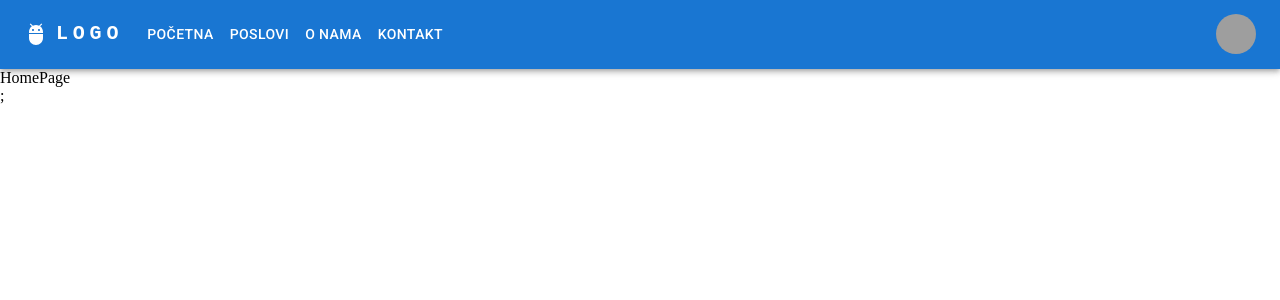
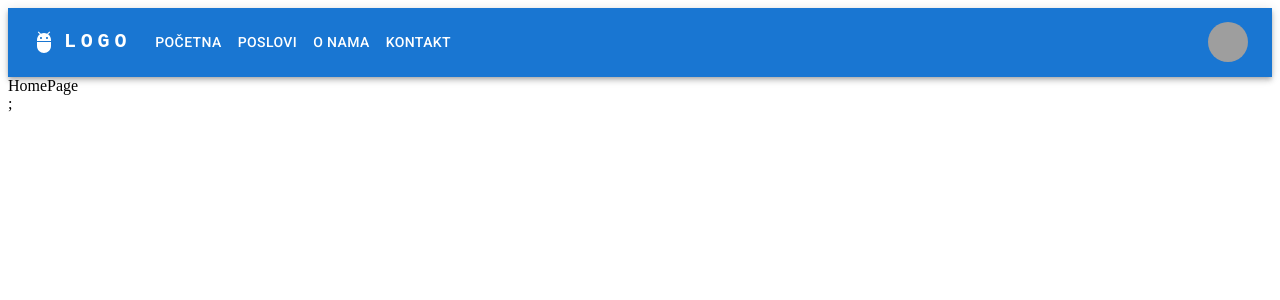
Before and after one commit to gligor99/poslovi_ras_frontend, a React (Vite) app: page / in a window 1280 px wide. Shown: the top 300 px of the page. Built offline with nearby package versions, Linux system fonts and the light colour scheme; grey boxes are pictures that could not be loaded.

Commit message:
Revert "added index.css and import in app.jsx"
This reverts commit 0eccfdcfdec105ddb169065ab5ef2c15b29f8914.

```diff
--- a/src/App.jsx
+++ b/src/App.jsx
@@ -1,6 +1,5 @@
 import { Routes, Route } from "react-router-dom";
 import { AboutPage, HomePage, SharedLayout } from "./pages/index";
-import "./index.css";
 
 function App() {
   return (
--- a/src/index.css
+++ /dev/null
@@ -1,5 +0,0 @@
-* {
-  margin: 0;
-  padding: 0;
-  box-sizing: border-box;
-}
```
